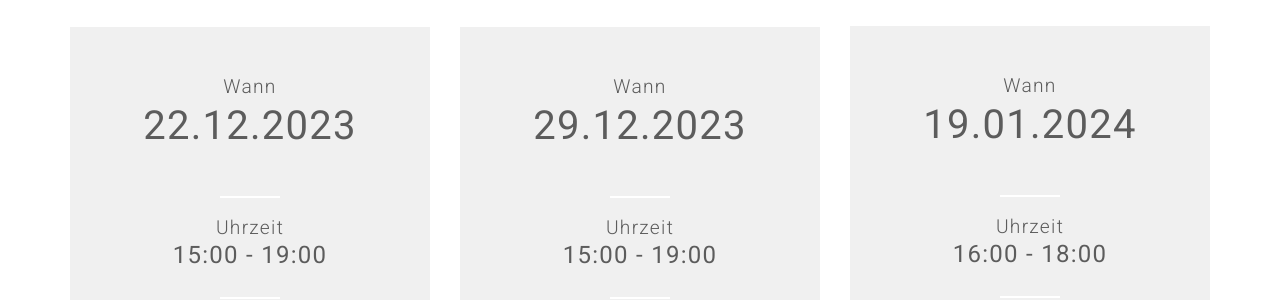
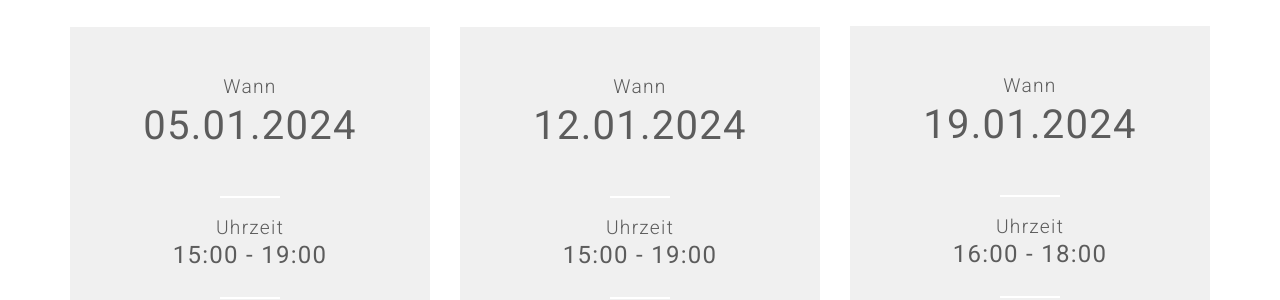
Before and after one commit to coderdojo-wien/coderdojo-wien.github.io, a Jekyll site: the page built from index.html, in a window 1280 px wide and 900 px high, scrolled down 3897 px. Shown: the part 158-458 px from the top of the window. Built offline with Jekyll 4.4.1, drawn with Linux system fonts in a browser that asks for light colours; nearby versions of some CDN libraries; comment, search, counter and statistics services are not loaded.

Commit message:
Update events.yml

```diff
--- a/_data/events.yml
+++ b/_data/events.yml
@@ -3,20 +3,20 @@ title: "Termine"
 description: "Ein Anmeldung ist für die Teilnahme an den online CoderDojos nicht erforderlich. Das genaue Workshopprogramm mit den Teilnahmelinks finden sie in unserem aktuellen Newsletter, der jeweils bis spätestens den Tag davor versendet wird und auf unserer Hompepage https://www.facebook.com/coderdojowien. </br><b>Für die Teilnahme an offline CoderDojos ist unbedingt eine Anmeldung erforderlich!</b>"
 events-list:
 
-- event-date: 22.12.2023
+- event-date: 05.01.2024
   event-time: 15:00 - 19:00
-  event-startdate: 2023-12-22T15:00:00+0100
-  event-enddate: 2023-12-22T19:00:00+0100
+  event-startdate: 2024-01-05T15:00:00+0100
+  event-enddate: 2024-01-05T19:00:00+0100
   event-name: Online CoderDojo
   event-type: Online
   event-place: Online Dojo
   event-place-name: Online
   event-url: "https://linz.coderdojo.net/termine/"
 
-- event-date: 29.12.2023
+- event-date: 12.01.2024
   event-time: 15:00 - 19:00
-  event-startdate: 2023-12-29T15:00:00+0100
-  event-enddate: 2023-12-29T19:00:00+0100
+  event-startdate: 2024-01-12T15:00:00+0100
+  event-enddate: 2024-01-12T19:00:00+0100
   event-name: Online CoderDojo
   event-type: Online
   event-place: Online Dojo
```
